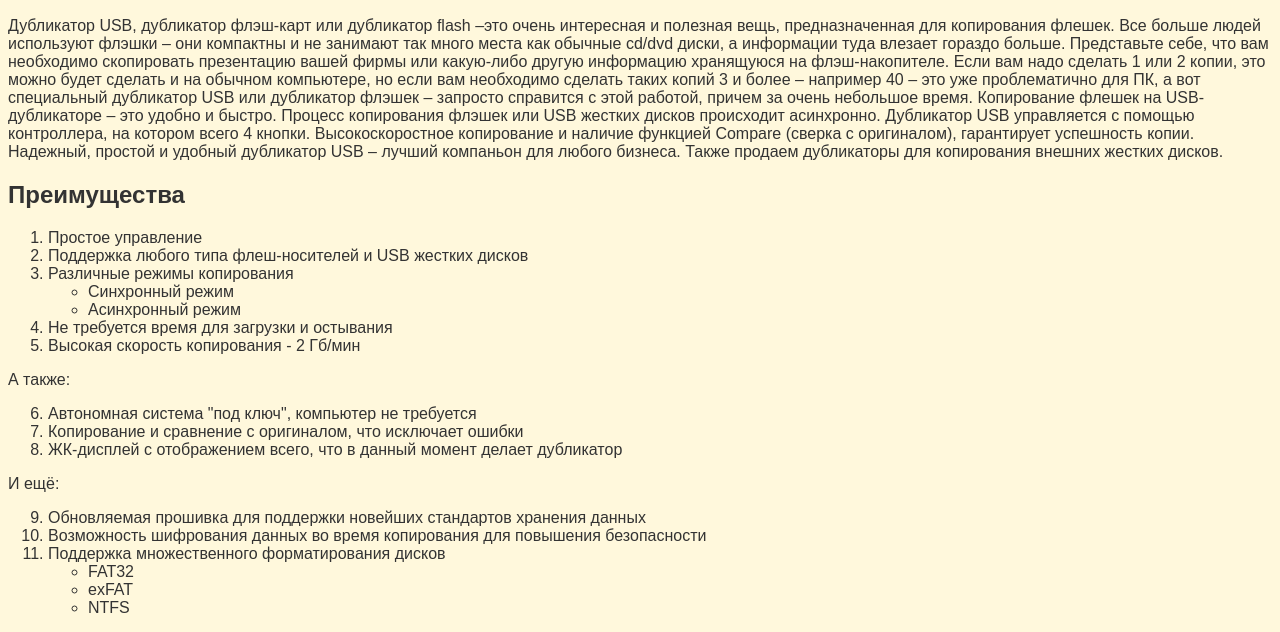
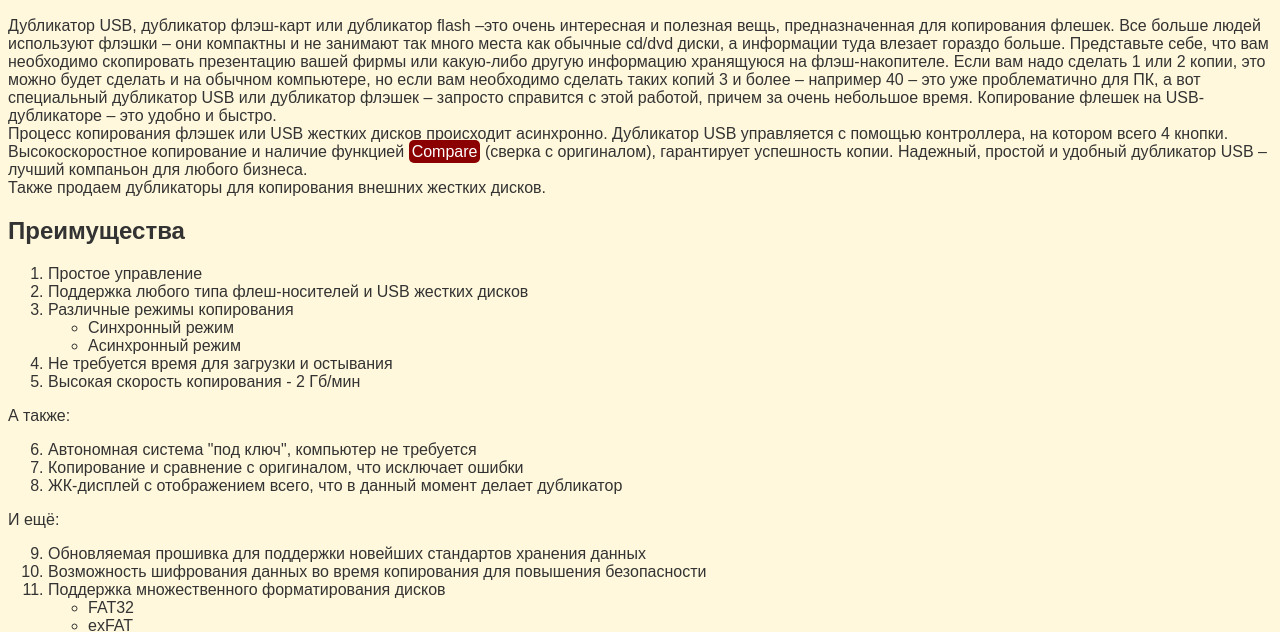
Before and after one commit to OrlovaYaroslava/web-front-labs, a plain HTML site: page lab2/usb.html in a window 1280 px wide. Shown: the part 164-796 px from the top of the page. Drawn offline with Linux system fonts and the light colour scheme.

Commit message:
Выделение слова Compare

```diff
--- a/lab2/usb.html
+++ b/lab2/usb.html
@@ -27,13 +27,21 @@
                 сделать таких копий 3 и более &ndash; например 40 &ndash; это уже проблематично для ПК, а вот специальный
                 дубликатор USB или дубликатор флэшек &ndash; запросто справится с этой работой, причем за
                 очень небольшое время. Копирование флешек на USB-дубликаторе &ndash; это удобно и быстро.
+            </div>
+
+            <div>
                 Процесс копирования флэшек или USB жестких дисков происходит асинхронно. Дубликатор
                 USB управляется с помощью контроллера, на котором всего 4 кнопки. Высокоскоростное
-                копирование и наличие функцией Compare (сверка с оригиналом), гарантирует успешность копии.
+                копирование и наличие функцией <span title="патентованная технология!" style="background-color: darkred;
+                color: white;
+                padding: 3px; border-radius: 5px;">Compare</span> (сверка с оригиналом), гарантирует успешность копии.
                 Надежный, простой и удобный дубликатор USB &ndash; лучший компаньон для любого бизнеса.
+            </div>
+
+            <div>
                 Также продаем дубликаторы для копирования внешних жестких
                 дисков.
-                </div>
+            </div>
                 <h2>Преимущества</h2>
 
                 <ol>
```
